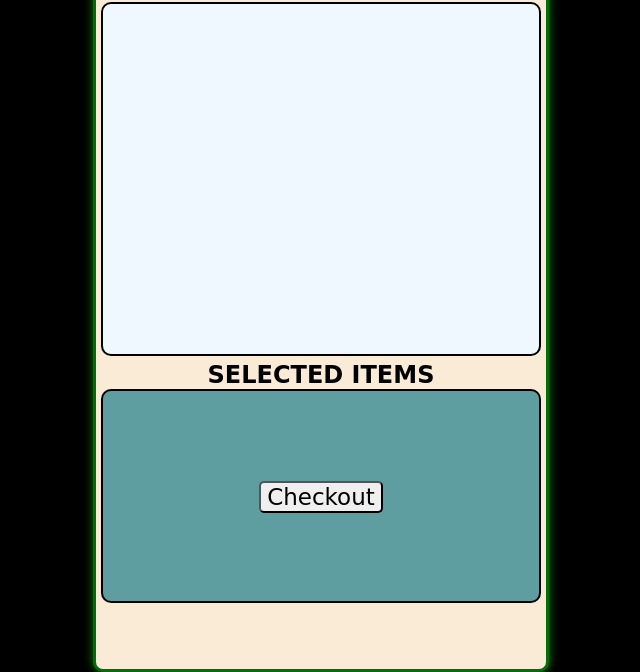
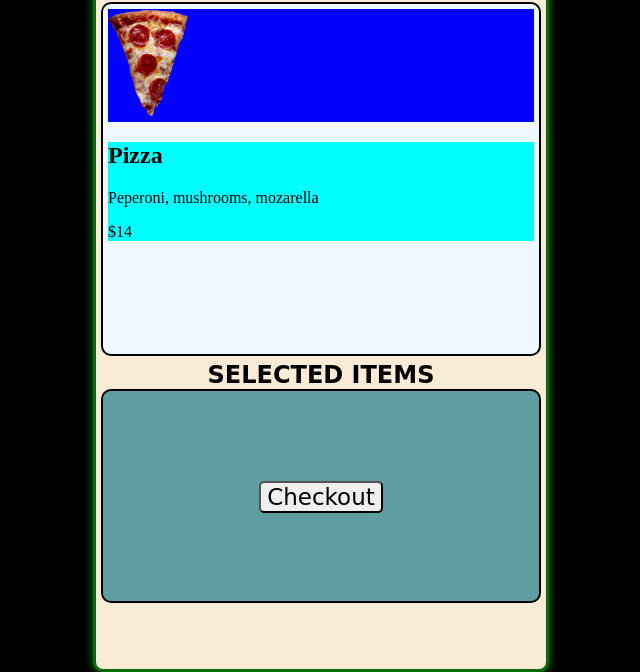
Before and after one commit to Simplycomplex64/resto-app, a plain HTML site: page index.html in a window 1280 px wide. Shown: the part 156-828 px from the top of the page, without its empty margins (319-959 px from the left). Drawn offline with Linux system fonts and the light colour scheme; a web font is replaced by a local one.

Commit message:
4th commit

```diff
--- a/index.css
+++ b/index.css
@@ -82,7 +82,7 @@ main{
     font-family: "Lugrasimo", cursive;
     border-radius: 5px;
     margin: 5px 0;
-    transition: 0.3s ease-in-out;
+    transition: 0.2s ease-in-out;
 }
 .selected-items button:hover{
     background-color: green;
@@ -97,3 +97,19 @@ main{
     position: relative;
     top: 80px;
 }
+
+.single-item{
+    background-color: blue;
+}
+
+.single-item img{
+    width: 80px;
+}
+
+.item-description{
+    background-color: aqua;
+}
+
+.add-btn{
+    background-color: aquamarine;
+}
--- a/index.html
+++ b/index.html
@@ -5,6 +5,8 @@
     <meta name="viewport" content="width=device-width, initial-scale=1.0">
     <link rel="stylesheet" href="index.css">
     <link href="https://fonts.googleapis.com/css2?family=Lugrasimo&display=swap" rel="stylesheet">
+    <link href="https://cdnjs.cloudflare.com/ajax/libs/font-awesome/6.5.2/css/all.min.css" rel="stylesheet">
+
     <title>JJJ's kitchen</title>
 </head>
 <body>
@@ -20,6 +22,14 @@
 
         <section class="menu-item-area">
             <div class="single-item">
+                <img src="/images/pizza.png" alt="a slice of pizza">
+            </div>
+            <div class="item-description">
+                <h2>Pizza</h2>
+                <p>Peperoni, mushrooms, mozarella</p>
+                <p>$14</p>
+            </div>
+            <div class="add-btn">
 
             </div>
         </section>
```
